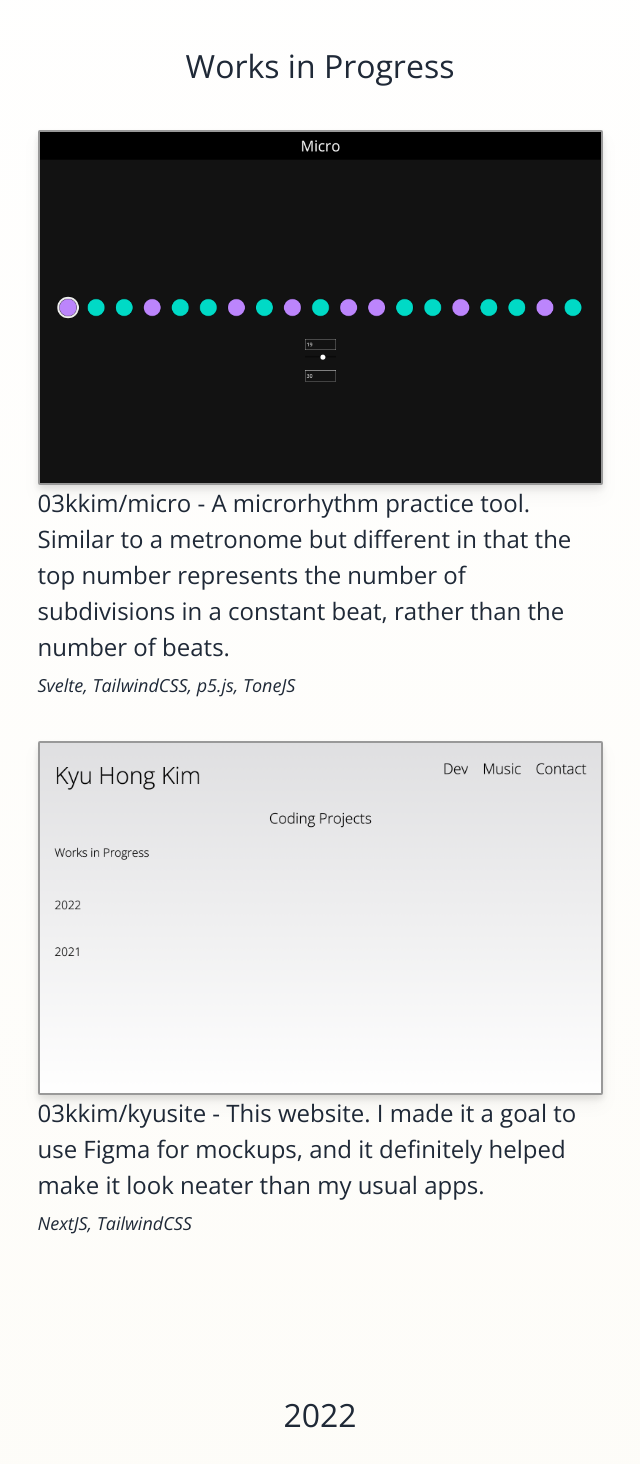
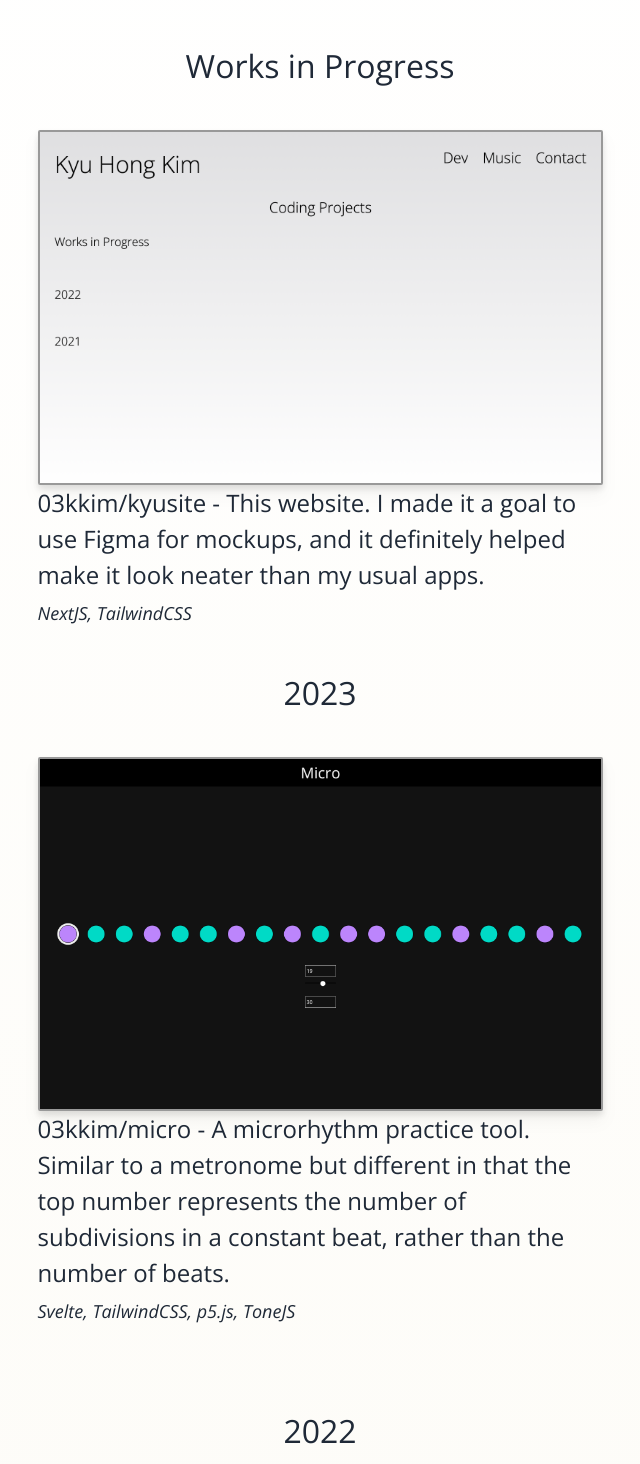
Before and after one commit to 03kkim/kyusite, a Next.js app: page /dev in a window 1280 px wide. Shown: the part 286-1750 px from the top of the page, without its empty margins (320-960 px from the left). Built offline with nearby package versions, Linux system fonts and the light colour scheme.

Commit message:
Successfully update WIP

```diff
--- a/pages/dev.js
+++ b/pages/dev.js
@@ -28,7 +28,34 @@ export default function Dev() {
         <div className="py-10 text-[32px] text-center devbreak:text-left">
           Works in Progress
         </div>
-        <div className="grid grid-rows-2 grid-cols-1 devbreak:grid-rows-1 devbreak:grid-cols-2 justify-items-center">
+        <div className="grid grid-rows-1 grid-cols-1 devbreak:grid-rows-1 devbreak:grid-cols-2 justify-items-center">
+          <div>
+            <a
+              target="_blank"
+              href="https://github.com/03kkim/spotify-capsule"
+              rel="noreferrer"
+            >
+              <Image
+                className="drop-shadow-lg hover:drop-shadow-2xl cursor-pointer transition duration-100"
+                src={kyusiteThumb}
+                width={565}
+                alt="kyusite thumbnail"
+                style={{ border: "2px solid #999999", borderRadius: "2px" }}
+              />
+            </a>
+            <div className="text-[24px] w-[565px]">
+              <b>03kkim/kyusite</b> - This website. I made it a goal to use
+              Figma for mockups, and it definitely helped make it look neater
+              than my usual apps.
+              <br />
+              <i className="text-[18px]">NextJS, TailwindCSS</i>
+            </div>
+          </div>
+        </div>
+        <div className="py-10 text-[32px] text-center devbreak:text-left">
+          2023
+        </div>
+        <div className="grid grid-rows-1 grid-cols-1 devbreak:grid-rows-1 devbreak:grid-cols-2 justify-items-center">
           <div className="pb-10 devbreak:p-0">
             <a
               target="_blank"
@@ -50,28 +77,6 @@ export default function Dev() {
               of beats.
               <br />
               <i className="text-[18px]">Svelte, TailwindCSS, p5.js, ToneJS</i>
-            </div>
-          </div>
-          <div>
-            <a
-              target="_blank"
-              href="https://github.com/03kkim/spotify-capsule"
-              rel="noreferrer"
-            >
-              <Image
-                className="drop-shadow-lg hover:drop-shadow-2xl cursor-pointer transition duration-100"
-                src={kyusiteThumb}
-                width={565}
-                alt="kyusite thumbnail"
-                style={{ border: "2px solid #999999", borderRadius: "2px" }}
-              />
-            </a>
-            <div className="text-[24px] w-[565px]">
-              <b>03kkim/kyusite</b> - This website. I made it a goal to use
-              Figma for mockups, and it definitely helped make it look neater
-              than my usual apps.
-              <br />
-              <i className="text-[18px]">NextJS, TailwindCSS</i>
             </div>
           </div>
         </div>
```
